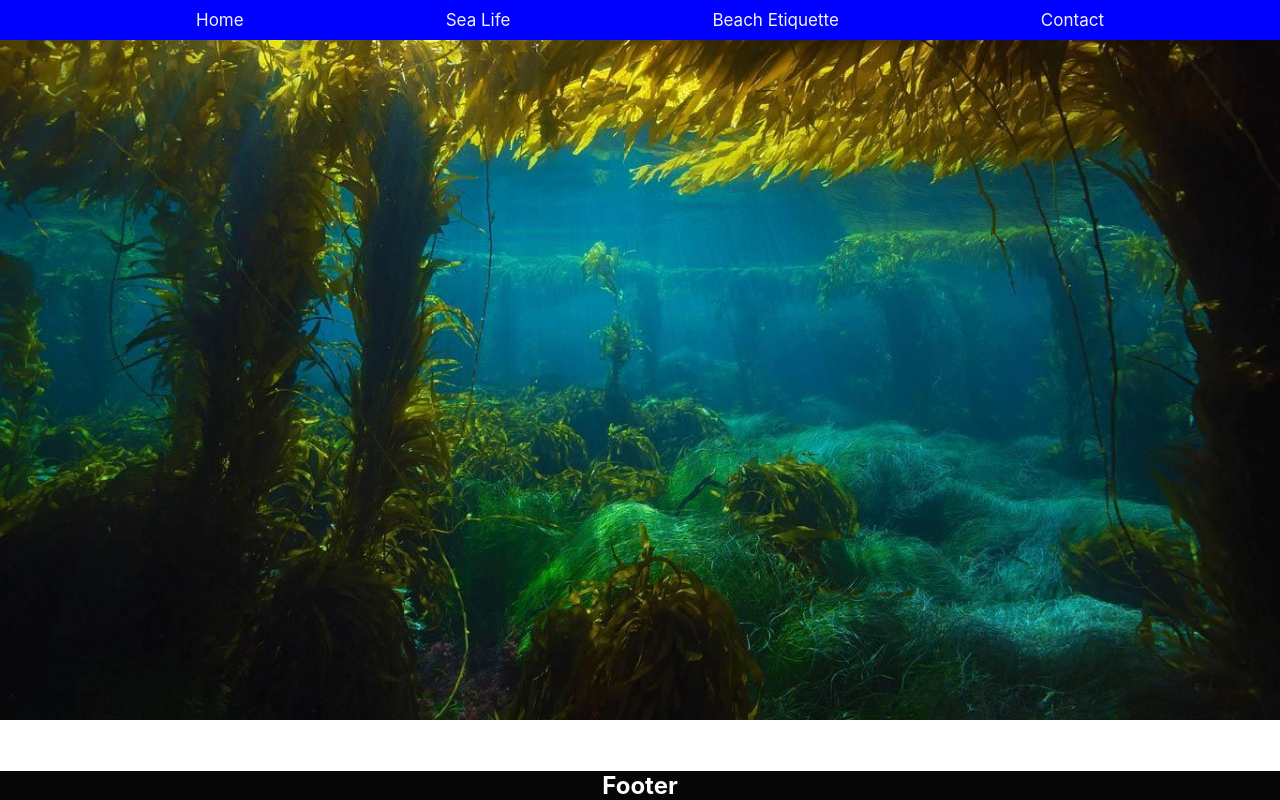
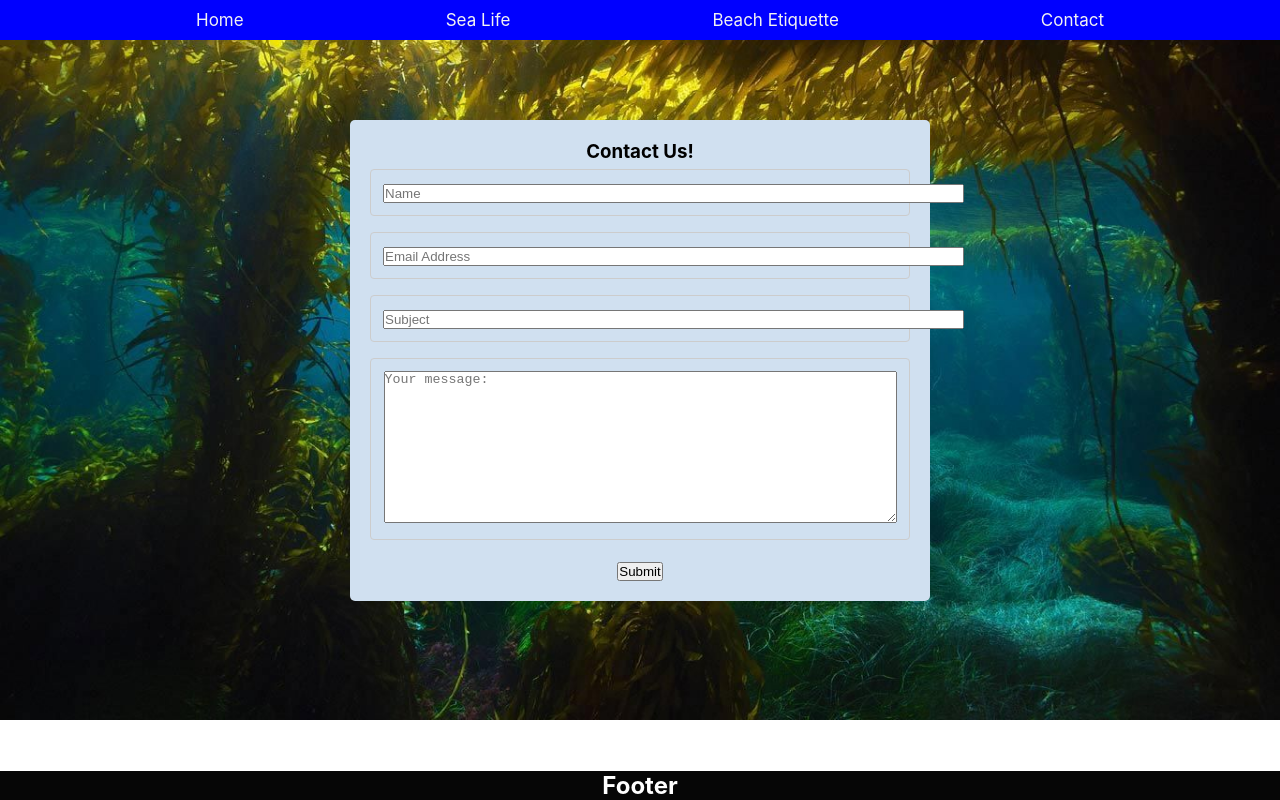
Before and after one commit to sshingler/SnorkelTrails, a React (Create React App) app in the folder capstone_project/: page /Contact in a window 1280 px wide. Built offline with nearby package versions, Linux system fonts and the light colour scheme.

Commit message:
Added full search and contact page and etiiqu

```diff
--- a/capstone_project/src/Components/BeachPage/BeachAmenities.js
+++ b/capstone_project/src/Components/BeachPage/BeachAmenities.js
@@ -41,7 +41,7 @@ const BeachAmenities = ({ beachAmenities }) => {
     if(amenities.includes("Steps")){
         steps = false;
     }
-    if(amenities.includes("Beach Wheelchair")){
+    if(amenities.includes("Wheelchair")){
         beachWheelchairs = false;
     }
     if(amenities.includes("Bus Stop")){
--- a/capstone_project/src/Components/BeachPage/BeachTide.js
+++ b/capstone_project/src/Components/BeachPage/BeachTide.js
@@ -1,21 +1,33 @@
-import React from "react";
-import {Helmet} from "react-helmet";
+import { useState, useEffect } from "react";
 
+const BeachTide = ({ beach }) => {
+  const [tideData, setTideData] = useState(null);
 
-const BeachTide = () => {
+  useEffect(() => {
+    const longlat = beach.longLat.split(',')
+    const fetchData = async () => {
+      try {
+        const response = await fetch(`https://api.tidesandcurrents.noaa.gov/api/prod/datagetter?date=latest&lat=${longlat[0]}&lon=${longlat[1]}&product=water_level&datum=MLLW&units=english&time_zone=lst_ldt&format=json`);
+        const data = await response.json();
+        setTideData(data);
+      } catch (error) {
+        console.error(error);
+      }
+    };
+    fetchData();
+  }, []);
 
+  if (!tideData) {
+    return <div>Loading...</div>;
+  }
 
-
-    return(
-        <>
-        <div className="tide-widget">
-            <Helmet>
-            <script src="https://www.tidetimes.org.uk/mallaig-tide-times.js" type="text/javascript"></script>
-            </Helmet>
-
-        </div>
-        </>
-    );
+  return (
+    <div>
+      <h1>Tide Information for {tideData.metadata.name}</h1>
+      <p>Latest observed water level: {tideData.data[0].v}</p>
+      <p>Timestamp: {tideData.data[0].t}</p>
+    </div>
+  );
 };
 
 export default BeachTide;
--- a/capstone_project/src/Containers/BeachContainer.js
+++ b/capstone_project/src/Containers/BeachContainer.js
@@ -35,7 +35,7 @@ const BeachContainer = () => {
                 <div className="beach-weather-info">
                     <div className="beach-weather">
                         <BeachWeather beach = {beach}/>
-                        <BeachTide/>
+                        <BeachTide beach={beach}/>
                     </div>
 
                     <div className="beach-tide">
--- a/capstone_project/src/Containers/ContactContainer.js
+++ b/capstone_project/src/Containers/ContactContainer.js
@@ -1,4 +1,5 @@
 import React from "react";
+import '../StyleSheets/ContactPage/ContactPage.css'
 
 const ContactContainer = () => {
 
@@ -6,9 +7,55 @@ const ContactContainer = () => {
 
 
     return(
+
         <>
+            <div className="form-container">
+                    <h3> Contact Us! </h3>
+                    <form action="/">
+                        <div className="form-name">
+                            <label for="fname"></label>
+                            <input type="text" id="fname" name="firstname" placeholder="Name" size="70"/>
+                        </div>
+
+                        <div className="form-contact">
+                            <label for="contact"></label>
+                            <input type="email" id="contact" name="contact" placeholder="Email Address" size="70"/>
+                        </div>
+
+                        <div className="form-subject">
+                            <label for="subject"></label>
+                            <input type="text" id="subject" name="subject" placeholder="Subject" size="70"/>
+                        </div>
+
+                        <div className="form-content">
+                            <label for="content"></label>
+                            <textarea id="message" name="message" placeholder="Your message:" cols="62" rows="10"></textarea>
+                        </div>
+
+                        <div className="form-submit">
+                            <input type="submit" value="Submit"/>
+                        </div>
+
+                    </form>
+
+            </div>
+
+
+
+
+
+
+
+
 
         </>
+
+
+
+
+
+
+
     );
 };
 
--- a/capstone_project/src/StyleSheets/BeachEtiquettePage/BeachEtiquetteContainer.css
+++ b/capstone_project/src/StyleSheets/BeachEtiquettePage/BeachEtiquetteContainer.css
@@ -1,8 +1,3 @@
 .beach-etiquette-container-title{
    text-align: center;
-
 }
-
-.beach-etiquette-container-title{
-    align-content: center;
-}
--- a/capstone_project/src/StyleSheets/BeachPage/BeachContainer.css
+++ b/capstone_project/src/StyleSheets/BeachPage/BeachContainer.css
@@ -24,7 +24,7 @@
     width: 50%;
     margin: auto;
     margin-top: 2em;
-    background-color: rgba(84, 171, 246, 0.607);
+    background-color: #d0e0f0;
     color: black;
     padding: 1em;
     border-radius: 10px;
@@ -42,14 +42,12 @@
     color: black;
     border-radius: 10px;
     align-items: center;
-    background-color: rgba(84, 171, 246, 0.607);
+    background-color: #d0e0f0;
     height: auto;
 }
 
 .amenitiesicons{
-    display: grid;
     grid-template-columns: 1fr 1fr;
-    padding: 1em;
     gap: 1em;
 }
 
@@ -69,9 +67,6 @@
     width: 60%;
 }
 
-.amenities {
-}
-
 .beach-title {
     display: flex;
     justify-content: center;
--- /dev/null
+++ b/capstone_project/src/StyleSheets/ContactPage/ContactPage.css
@@ -0,0 +1,63 @@
+h3 {
+    text-align: center;
+}
+
+.form-container{
+    border-radius: 5px;
+    background-color: #d0e0f0;
+    padding: 20px;
+    margin-left: 350px;
+    margin-right: 350px;
+    margin-top: 80px;
+}
+
+.form-name{
+    text-align: center;
+    width: 100%;
+  padding: 12px;
+  border: 1px solid #ccc;
+  border-radius: 4px;
+  box-sizing: border-box;
+  margin-top: 6px;
+  margin-bottom: 16px;
+  resize: vertical;
+}
+
+.form-contact{
+    text-align: center;
+    width: 100%;
+  padding: 12px;
+  border: 1px solid #ccc;
+  border-radius: 4px;
+  box-sizing: border-box;
+  margin-top: 6px;
+  margin-bottom: 16px;
+  resize: vertical;
+}
+
+
+.form-subject{
+    text-align: center;
+    width: 100%;
+  padding: 12px;
+  border: 1px solid #ccc;
+  border-radius: 4px;
+  box-sizing: border-box;
+  margin-top: 6px;
+  margin-bottom: 16px;
+  resize: vertical;
+}
+
+.form-content{
+  text-align: center;
+  width: 100%;
+  padding: 12px;
+  border: 1px solid #ccc;
+  border-radius: 4px;
+  box-sizing: border-box;
+}
+
+.form-submit{
+    padding-top: 20px;
+    text-align: center;
+}
--- a/capstone_project/src/StyleSheets/HomePage/BeachSearchCard.css
+++ b/capstone_project/src/StyleSheets/HomePage/BeachSearchCard.css
@@ -97,7 +97,7 @@ a:hover {
     justify-content: center;
     align-items: center;
     text-align: center;
-  }
+}
 
 .beachsearch-amenities {
     padding-top: 30px;
```
Also changed, not shown: capstone_project/src/Components/HomePage/BeachSearch.js (+86 -20 lines).
